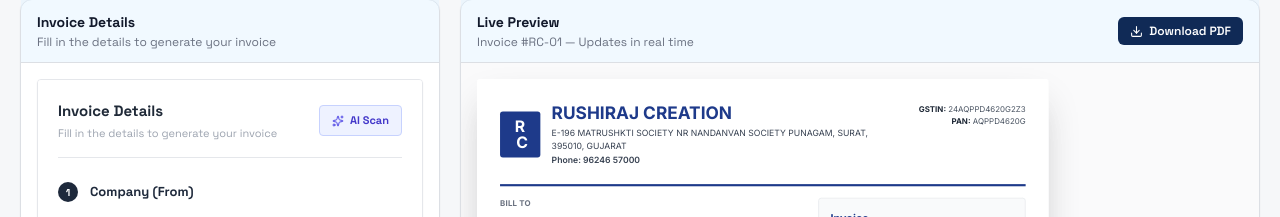
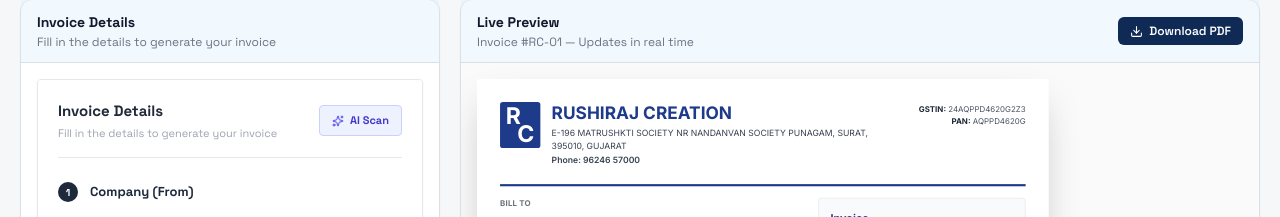
Before and after one commit to hardik3116/Rushiraj-Creation, a React (Vite) app: page / in a window 1280 px wide. Shown: the part 130-347 px from the top of the page. Built offline with nearby package versions, Linux system fonts and the light colour scheme; what @blinkdotnew/sdk would draw is missing.

Commit message:
new some chnages

```diff
--- a/src/components/InvoicePreview.tsx
+++ b/src/components/InvoicePreview.tsx
@@ -62,10 +62,10 @@ export const InvoicePreview = React.forwardRef<HTMLDivElement, Props>(({ data },
 
       {/* HEADER SECTION */}
       <div className="flex justify-between items-start mb-6">
-        <div className="flex items-center gap-4">
-          <div className="w-16 h-16 bg-[#1E3A8A] text-white flex flex-col items-center justify-center font-bold text-[22px] rounded-sm leading-none">
+        <div className="flex items-start gap-4">
+          <div className="w-16 h-16 bg-[#1E3A8A] text-white font-bold text-[32px] rounded-sm leading-none relative">
             {data.companyName.split(' ').filter(Boolean).map(n => n[0]).join('').substring(0, 2).toUpperCase().split('').map((char, idx) => (
-              <span key={idx} className={idx === 1 ? "ml-1.5" : ""}>{char}</span>
+              <span key={idx} className={idx === 0 ? "absolute top-1 left-2" : "absolute bottom-1 right-2"}>{char}</span>
             ))}
           </div>
           <div>
```
